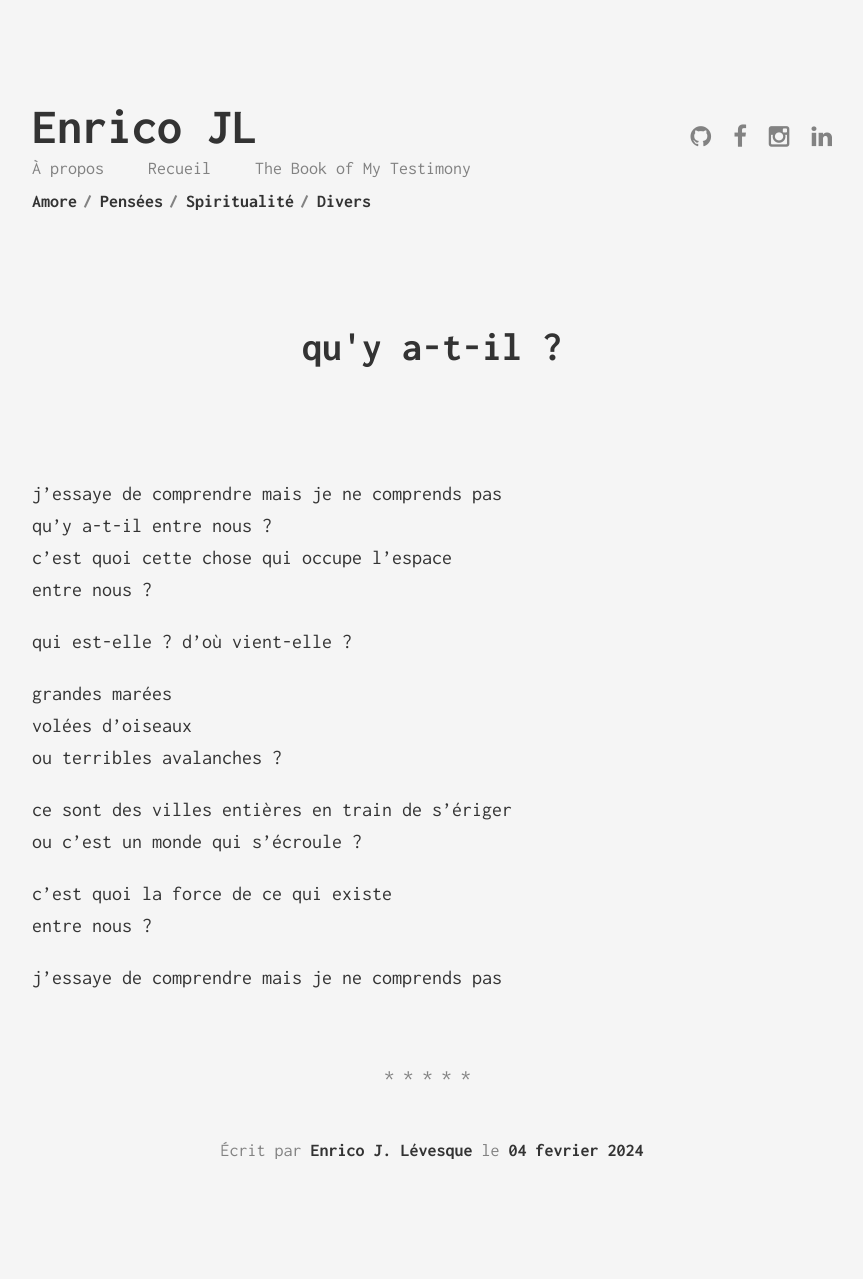
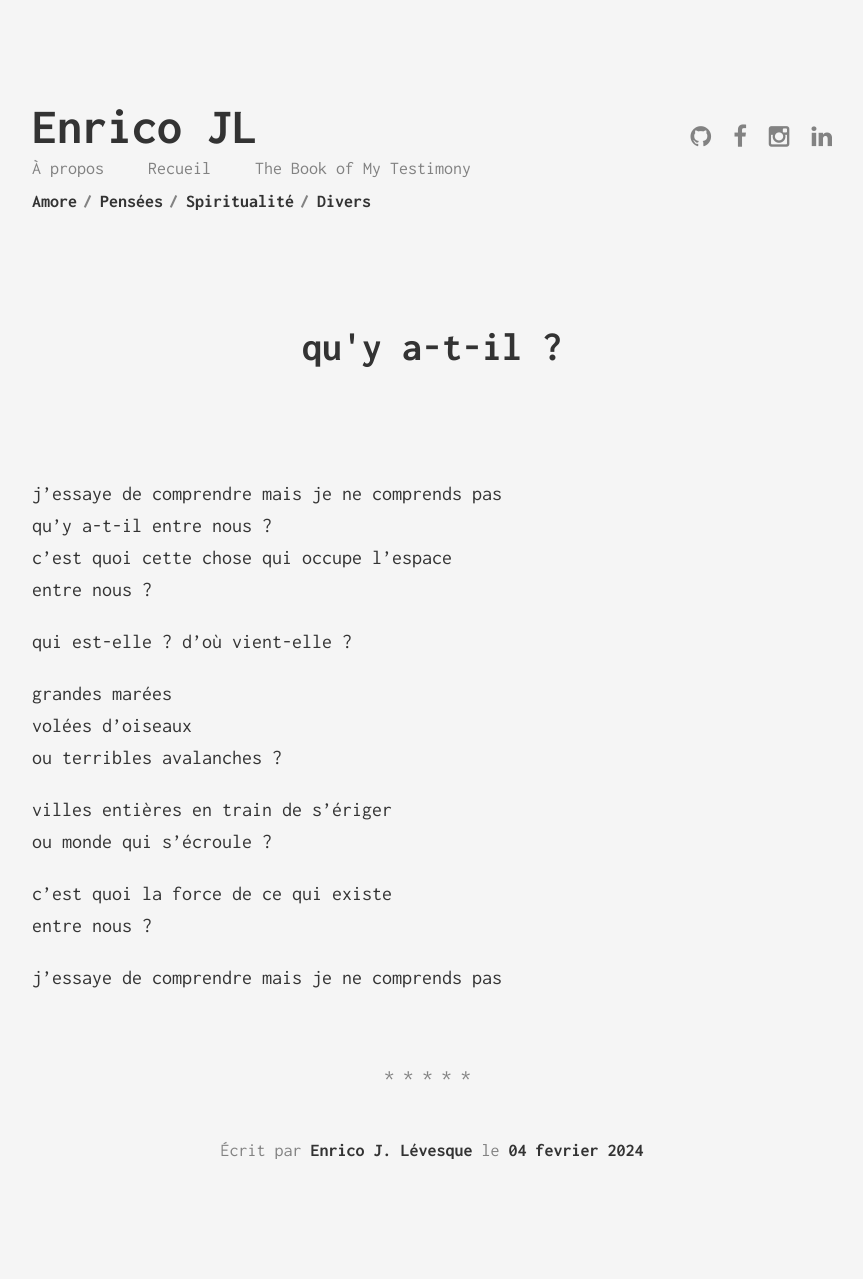
Before and after one commit to enricoJL/enricojl.github.io, a Jekyll site: the page built from _posts/2024-02-10-quy-a-t-il.md, in a window 1280 px wide. Shown: the whole page, without its empty margins (208-1071 px from the left). Built offline with Jekyll 4.4.1, drawn with Linux system fonts in a browser that asks for light colours.

Commit message:
correctif

```diff
--- a/_posts/2024-02-10-quy-a-t-il.md
+++ b/_posts/2024-02-10-quy-a-t-il.md
@@ -17,8 +17,8 @@ grandes marées
 volées d’oiseaux
 ou terribles avalanches ?
 
-ce sont des villes entières en train de s’ériger
-ou c’est un monde qui s’écroule ?
+villes entières en train de s’ériger
+ou monde qui s’écroule ?
 
 c’est quoi la force de ce qui existe
 entre nous ?
```
